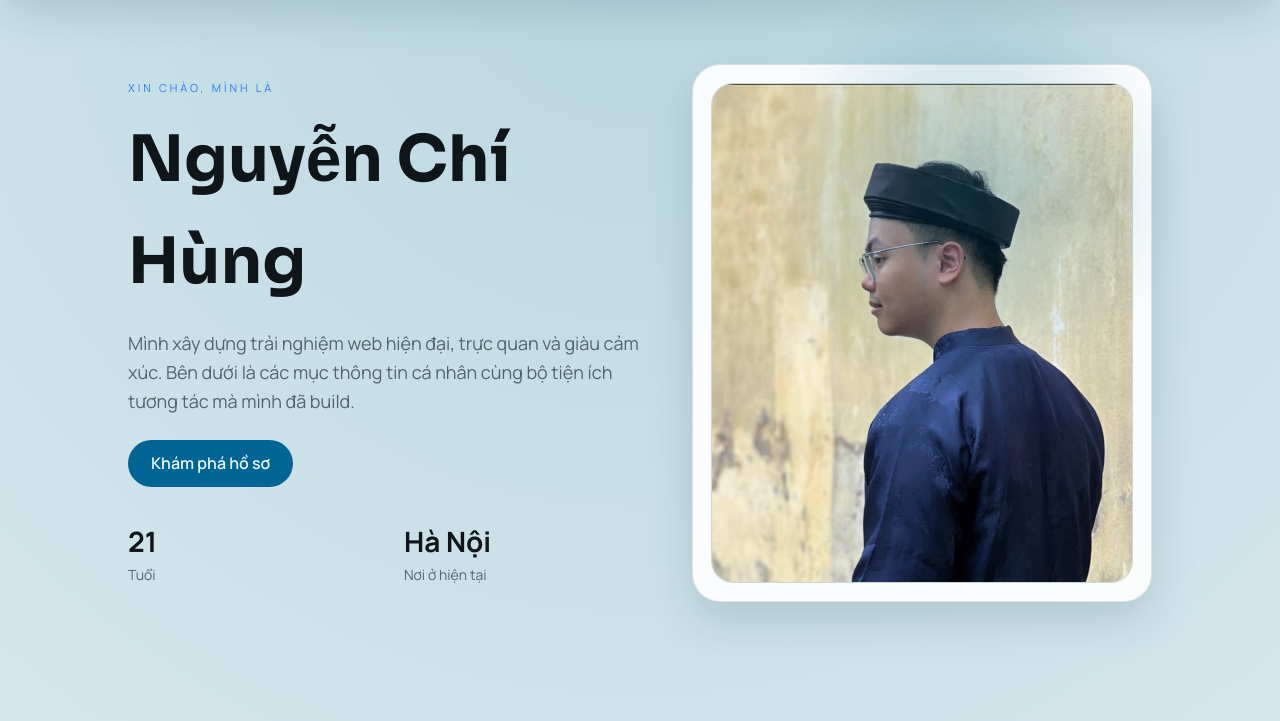
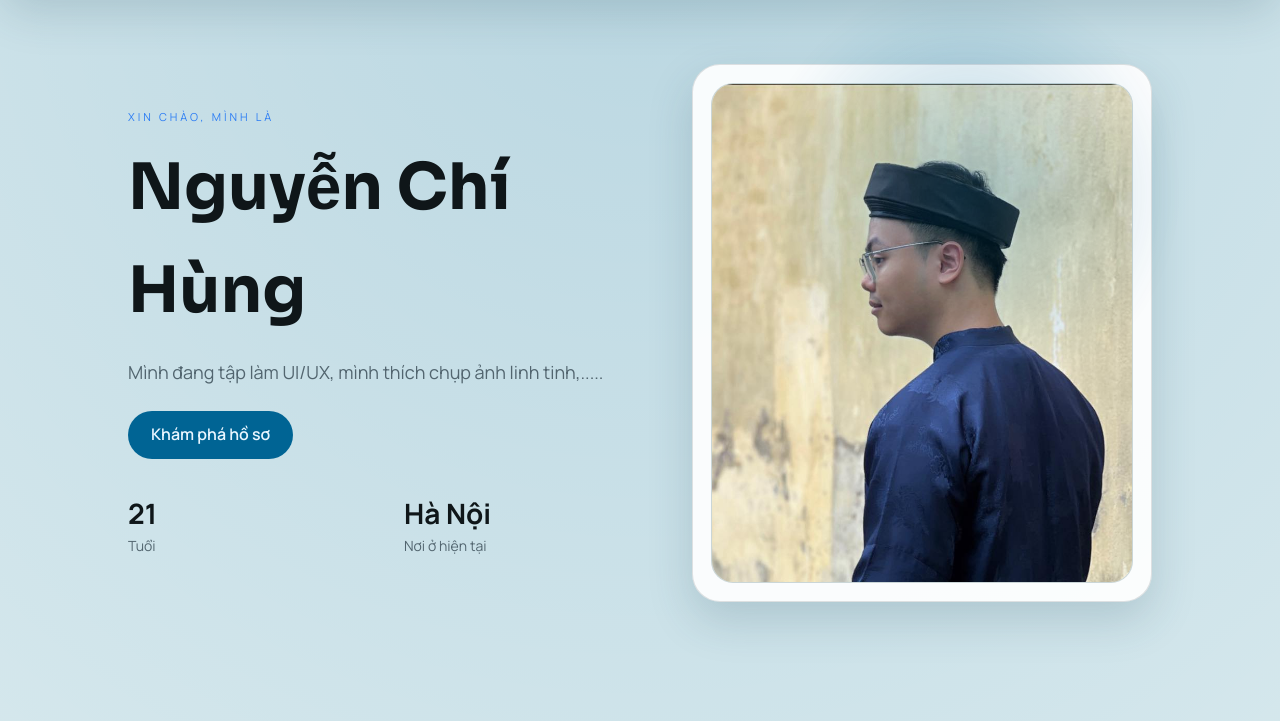
Before and after one commit to chihungnguyen2709/thongtincanhan, a plain HTML site: page index.html in a window 1280 px wide. Shown: the part 79-800 px from the top of the page. Drawn offline with Linux system fonts and the light colour scheme; no server answers.

Commit message:
Update hero lead text in index.html

```diff
--- a/index.html
+++ b/index.html
@@ -55,7 +55,7 @@
         <p class="eyebrow">Xin chào, mình là</p>
         <h1>Nguyễn Chí Hùng</h1>
         <p class="hero-lead">
-          Mình xây dựng trải nghiệm web hiện đại, trực quan và giàu cảm xúc. Bên dưới là các mục thông tin cá nhân cùng bộ tiện ích tương tác mà mình đã build.
+         Mình đang tập làm UI/UX, mình thích chụp ảnh linh tinh,.....
         </p>
         <div class="hero-actions">
           <a class="btn primary" href="#about">Khám phá hồ sơ</a>
```
